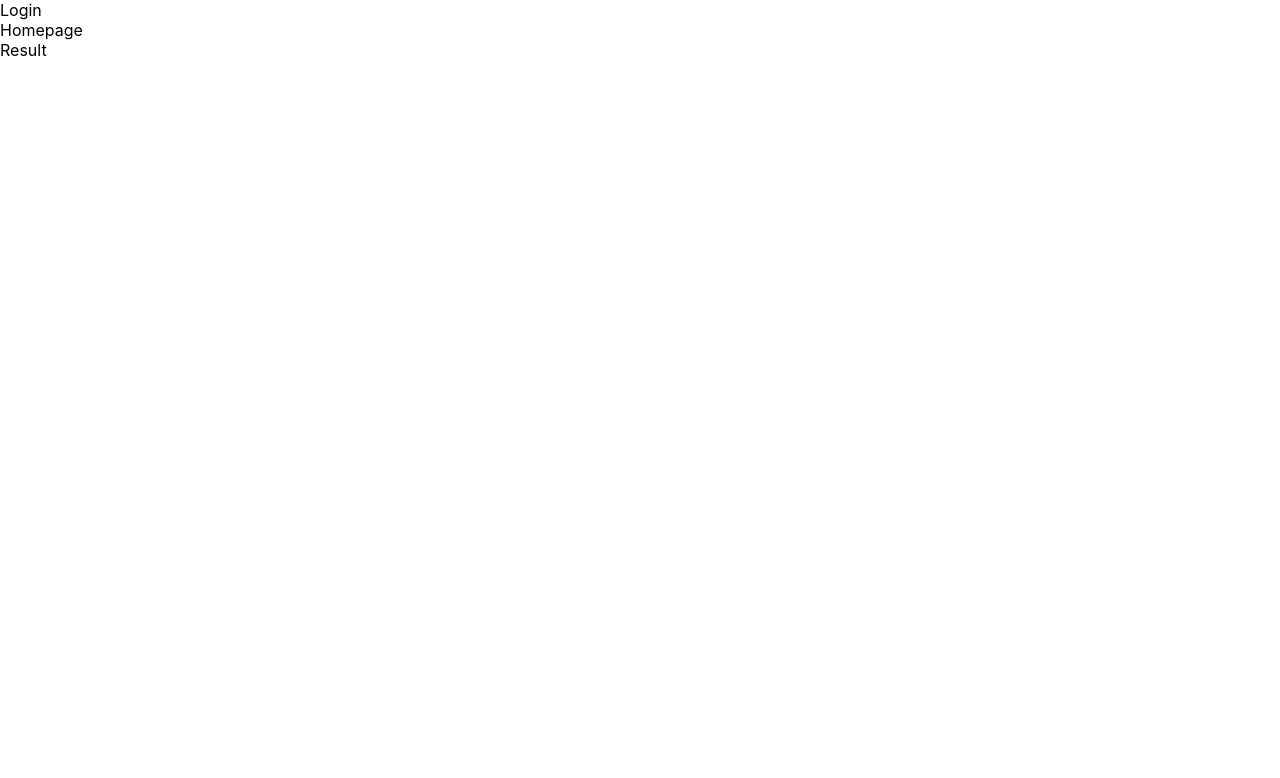
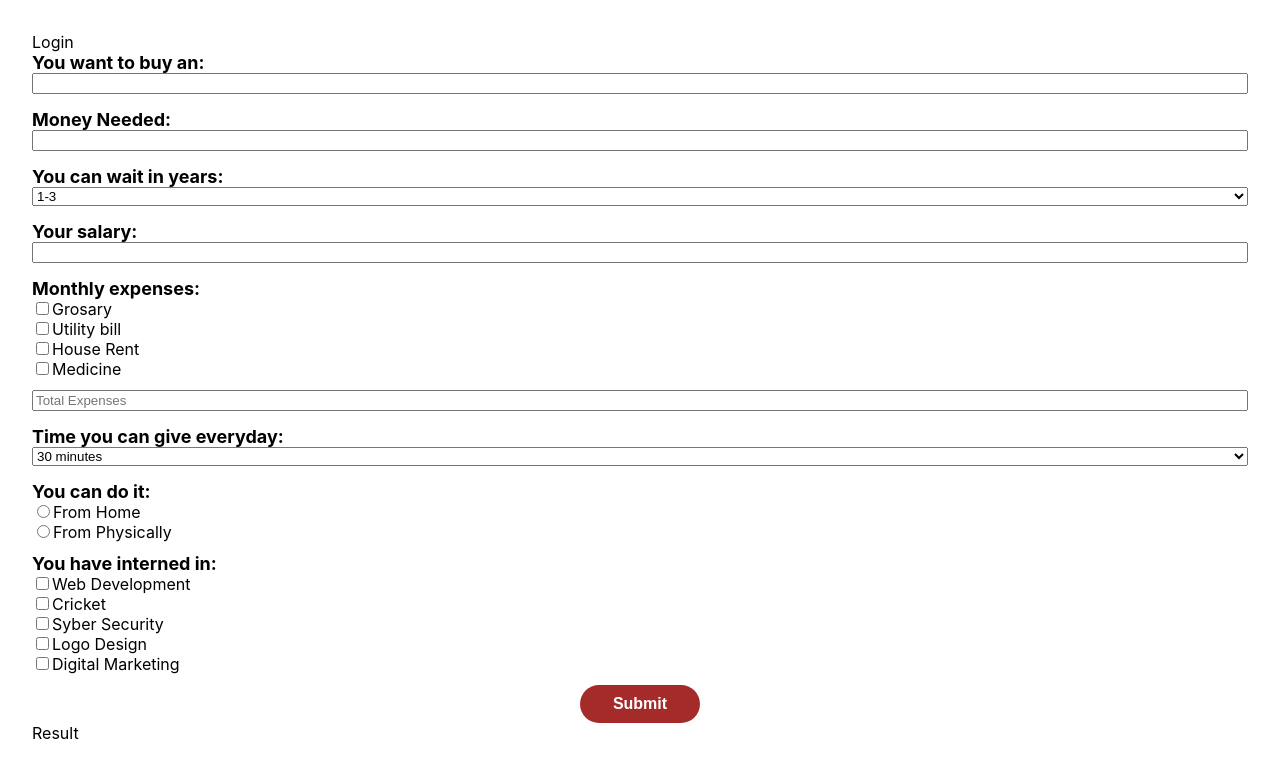
Before and after one commit to nisharga/personal-finance-assistant, a React (Create React App) app: page / in a window 1280 px wide. Shown: the top 778 px of the page. Built offline with nearby package versions, Linux system fonts and the light colour scheme.

Commit message:
homepage

```diff
--- a/package.json
+++ b/package.json
@@ -8,6 +8,7 @@
     "@testing-library/user-event": "^13.5.0",
     "react": "^18.2.0",
     "react-dom": "^18.2.0",
+    "react-hook-form": "^7.44.3",
     "react-scripts": "5.0.1",
     "web-vitals": "^2.1.4"
   },
--- a/src/App.css
+++ b/src/App.css
@@ -1,38 +1,27 @@
-.App {
-  text-align: center;
+#root {
+  max-width: 1280px;
+  margin: 0 auto;
+  padding: 2rem;
 }
 
-.App-logo {
-  height: 40vmin;
-  pointer-events: none;
+.design{
+  margin-bottom: 15px;
 }
 
-@media (prefers-reduced-motion: no-preference) {
-  .App-logo {
-    animation: App-logo-spin infinite 20s linear;
-  }
-}
-
-.App-header {
-  background-color: #282c34;
-  min-height: 100vh;
-  display: flex;
-  flex-direction: column;
-  align-items: center;
-  justify-content: center;
-  font-size: calc(10px + 2vmin);
+.btn{
+  width: 120px;
+  margin: 0 auto 0 auto;
+  background-color: brown;
+  text-decoration: none;
+  border: none;
+  padding: 10px;
+  border-radius: 30px;
+  font-weight: bold;
+  font-size: 1rem;
   color: white;
 }
 
-.App-link {
-  color: #61dafb;
+.h1{
+  font-size: large;
+  font-weight: bold;
 }
-
-@keyframes App-logo-spin {
-  from {
-    transform: rotate(0deg);
-  }
-  to {
-    transform: rotate(360deg);
-  }
-}
--- a/src/App.js
+++ b/src/App.js
@@ -1,14 +1,14 @@
 import logo from "./logo.svg";
 import "./App.css";
-import Homepage from "./Components/Homepage";
 import Login from "./Components/Login";
 import Result from "./Components/Result";
+import MyForm from "./Components/Form";
 
 function App() {
   return (
     <>
       <Login />
-      <Homepage />
+      <MyForm></MyForm>
       <Result />
     </>
   );
--- /dev/null
+++ b/src/Components/Form.js
@@ -0,0 +1,95 @@
+import React from 'react';
+import { useForm } from 'react-hook-form';
+
+const MyForm = () => {
+  const { register, handleSubmit } = useForm();
+
+  const onSubmit = (data) => {
+    console.log(data);
+  };
+
+  return (
+    <form onSubmit={handleSubmit(onSubmit)} style={{ display: 'flex', flexDirection: 'column' }}>
+      <label className='h1' htmlFor="buy">You want to buy an:</label>
+      <input className='design' type="text" id="buy" {...register('wants_buy')} />
+
+      <label className='h1' htmlFor="money">Money Needed:</label>
+      <input className="design" type="number" id="money" {...register('money_need')} />
+
+      <label className='h1' htmlFor="wait">You can wait in years:</label>
+      <select className='design' id="wait" {...register('wait_years')}>
+        <option value="1-3">1-3</option>
+        <option value="4-5">4-5</option>
+        <option value="6-8">6-8</option>
+        <option value="9-10">9-10</option>
+      </select>
+
+      <label className='h1' htmlFor="salary">Your salary:</label>
+      <input className="design" type="number" id="salary" {...register('salary')} />
+
+      <label className='h1' htmlFor="expenses">Monthly expenses:</label>
+      <div>
+        <input type="checkbox" id="grocery" {...register('expenses')} value="Grocery" />
+        <label htmlFor="grocery">Grosary</label>
+      </div>
+      <div>
+        <input  type="checkbox" id="utility" {...register('expenses')} value="Utility bill" />
+        <label htmlFor="utility">Utility bill</label>
+      </div>
+      <div>
+        <input  type="checkbox" id="houseRent" {...register('expenses')} value="House Rent" />
+        <label htmlFor="ouseRent">House Rent</label>
+      </div>
+      <div>
+        <input className="design" type="checkbox" id="medicine" {...register('expenses')} value="Medicine" />
+        <label htmlFor="medicine">Medicine</label>
+      </div>
+      <input className="design" type="number" id="otherExpenses" {...register('total_expenses')} placeholder="Total Expenses" />
+
+      <label className='h1' htmlFor="hours">Time you can give everyday:</label>
+      <select className='design' id="hours" {...register('hours')}>
+        <option value="30 minutes">30 minutes</option>
+        <option value="1 hour">1 hour</option>
+        <option value="1 hour 30">1 hour 30</option>
+        <option value="2 hours">2 hours</option>
+      </select>
+
+      <label className='h1'>You can do it:</label>
+      <div>
+        <input type="radio" id="home" {...register('location')} value="home" />
+        <label htmlFor="home">From Home</label>
+      </div>
+      <div>
+        <input className="design" type="radio" id="physically" {...register('location')} value="physically" />
+        <label htmlFor="physically">From Physically</label>
+      </div>
+
+      <label className='h1' htmlFor="interned">You have interned in:</label>
+      <div>
+        <input type="checkbox" id="webDevelopment" {...register('interned')} value="web development" />
+        <label htmlFor="webDevelopment">Web Development</label>
+      </div>
+      <div>
+        <input type="checkbox" id="cricket" {...register('interned')} value="cricket" />
+        <label htmlFor="cricket">Cricket</label>
+      </div>
+      <div>
+        <input type="checkbox" id="syberSecurity" {...register('interned')} value="syber security" />
+        <label htmlFor="syberSecurity">Syber Security</label>
+      </div>
+      <div>
+        <input type="checkbox" id="logoDesign" {...register('interned')} value="logo design" />
+        <label htmlFor="logoDesign">Logo Design</label>
+      </div>
+      <div>
+        <input className="design" type="checkbox" id="digitalMarketing" {...register('interned')} value="digital marketing" />
+        <label htmlFor="digitalMarketing">Digital Marketing</label>
+      </div>
+
+
+      <button className='btn' type="submit">Submit</button>
+    </form>
+  );
+};
+
+export default MyForm;
--- a/src/Components/Homepage.js
+++ /dev/null
@@ -1,7 +0,0 @@
-import React from "react";
-
-const Homepage = () => {
-  return <div>Homepage</div>;
-};
-
-export default Homepage;
```
Also changed, not shown: src/logo.svg (deleted), 1 other file (tests, documents, lock files or other folders).
